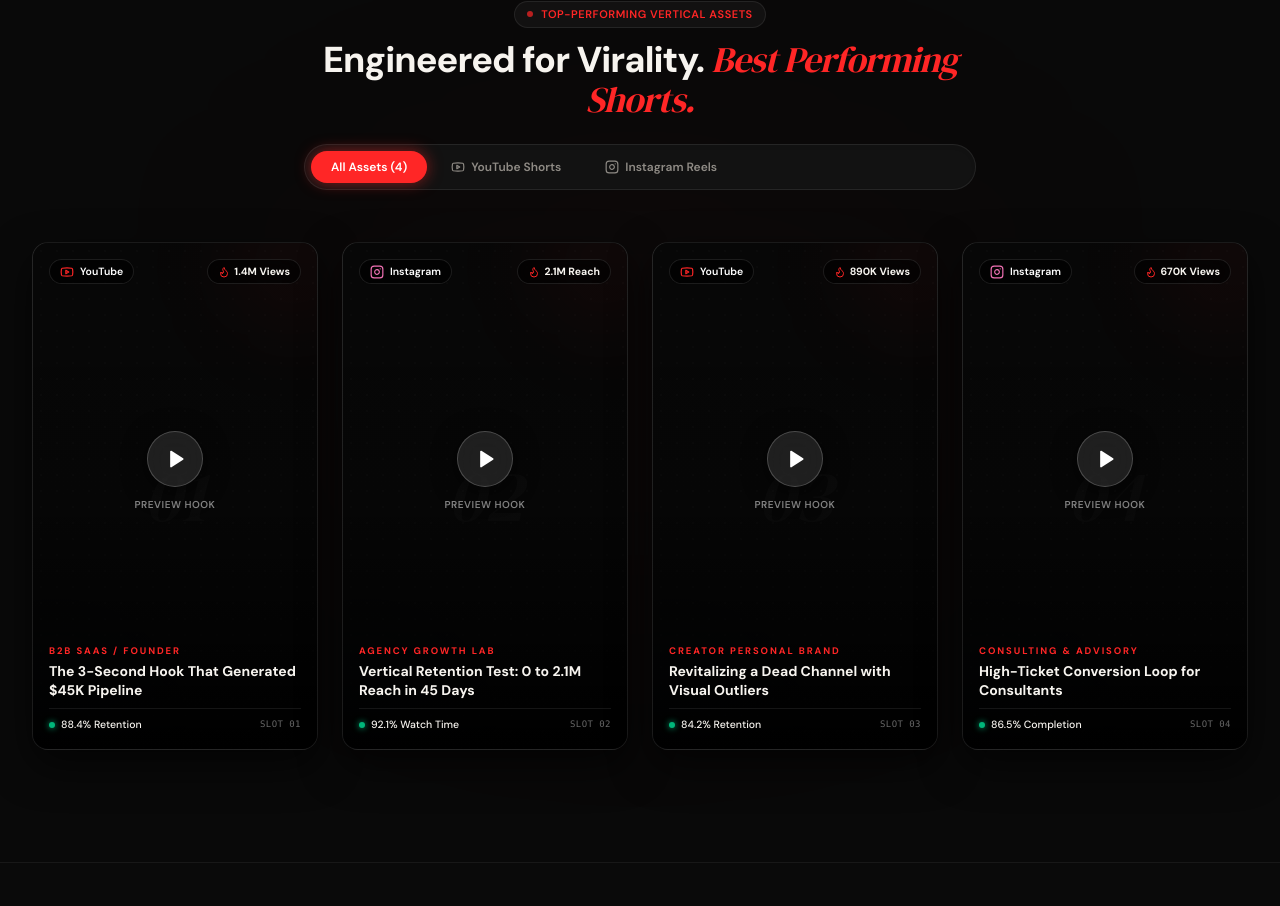
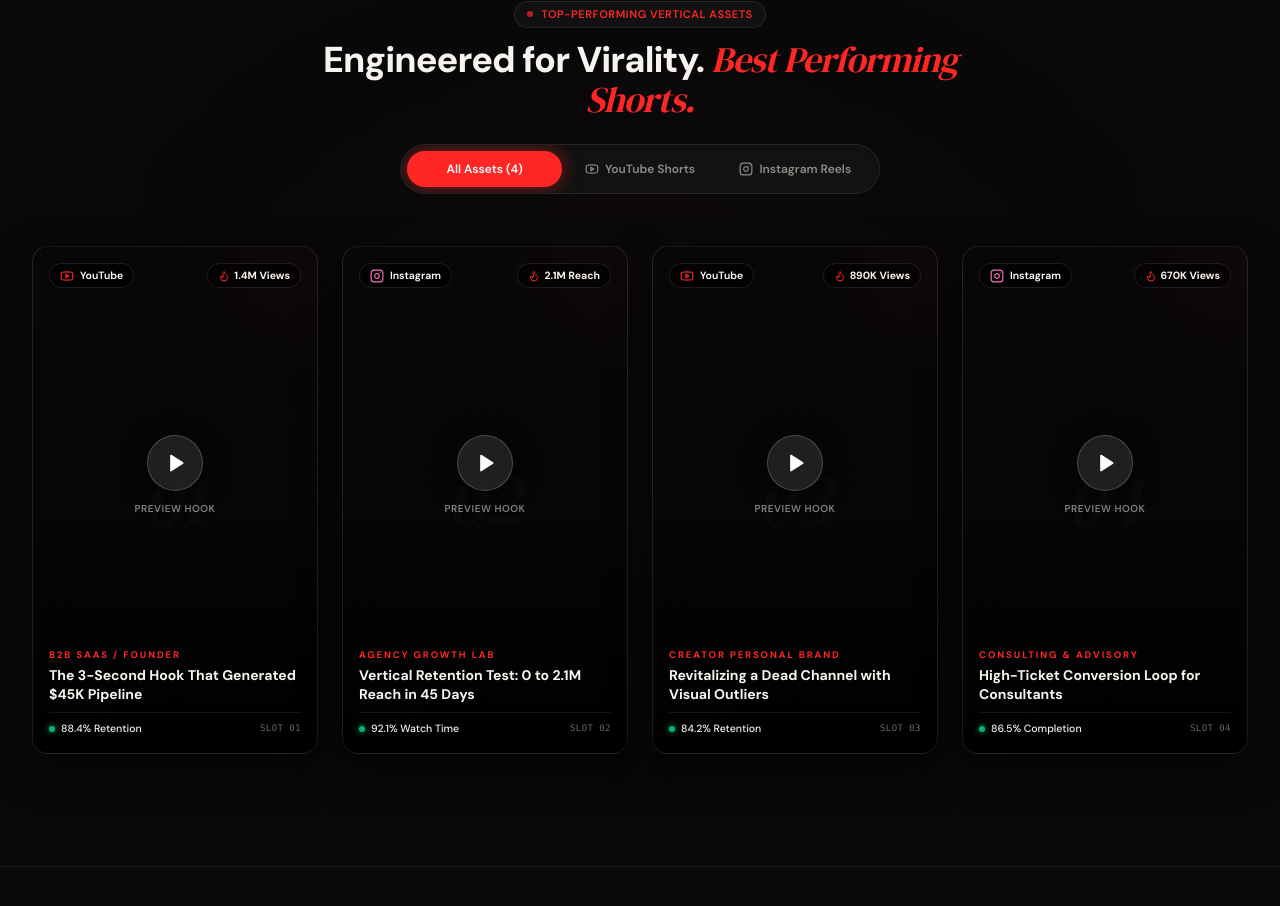
Before and after one commit to RITIKSINGH-DEOS/YouTooGrow, a Next.js app: page / in a window 1280 px wide. Shown: the part 3087-3993 px from the top of the page. Built offline with nearby package versions, Linux system fonts and the light colour scheme.

Commit message:
feat(shorts): implement smooth animated sliding indicator for platform filter tabs

```diff
--- a/src/components/case-studies/case-studies.tsx
+++ b/src/components/case-studies/case-studies.tsx
@@ -80,13 +80,29 @@ export function CaseStudiesSection() {
             </span>
           </h2>
 
-          {/* Platform Filter Tabs */}
-          <div className="mt-5 sm:mt-6 flex items-center p-1 sm:p-1.5 rounded-full bg-[#121212] border border-white/[0.08] gap-1 w-full max-w-[310px] min-[390px]:max-w-[330px] sm:max-w-none sm:w-auto mx-auto justify-between sm:justify-start shadow-inner">
+          {/* Platform Filter Tabs with Smooth Animated Sliding Indicator */}
+          <div className="relative mt-5 sm:mt-6 p-1 sm:p-1.5 rounded-full bg-[#121212] border border-white/[0.08] w-full max-w-[310px] min-[390px]:max-w-[330px] sm:w-[480px] sm:max-w-none mx-auto shadow-inner overflow-hidden">
+            {/* Sliding Red Pill Indicator */}
+            <div
+              className="absolute top-1 sm:top-1.5 bottom-1 sm:bottom-1.5 left-1 sm:left-1.5 w-[calc((100%-8px)/3)] sm:w-[calc((100%-12px)/3)] rounded-full bg-[#ff2626] transition-transform duration-300 ease-out shadow-[0_0_18px_rgba(255,38,38,0.5)] pointer-events-none"
+              style={{
+                transform:
+                  activePlatform === "YouTube"
+                    ? "translateX(100%)"
+                    : activePlatform === "Instagram"
+                    ? "translateX(200%)"
+                    : "translateX(0%)",
+              }}
+              aria-hidden="true"
+            />
+
+            {/* Tab Buttons */}
+            <div className="relative z-10 grid grid-cols-3 w-full">
               <button
                 onClick={() => handlePlatformChange("ALL")}
-              className={`flex-1 sm:flex-initial flex items-center justify-center px-3 sm:px-5 py-2 rounded-full text-[10.5px] min-[360px]:text-[11px] sm:text-xs font-semibold whitespace-nowrap transition-all duration-300 ease-out ${
+                className={`flex items-center justify-center py-2 sm:py-2.5 rounded-full text-[10.5px] min-[360px]:text-[11px] sm:text-xs font-semibold whitespace-nowrap transition-colors duration-200 ${
                   activePlatform === "ALL"
-                  ? "bg-[#ff2626] text-white shadow-[0_0_15px_rgba(255,38,38,0.5)]"
+                    ? "text-white"
                     : "text-[#8f8b85] hover:text-white"
                 }`}
               >
@@ -95,9 +111,9 @@ export function CaseStudiesSection() {
               </button>
               <button
                 onClick={() => handlePlatformChange("YouTube")}
-              className={`flex-1 sm:flex-initial flex items-center justify-center gap-1.5 px-3 sm:px-5 py-2 rounded-full text-[10.5px] min-[360px]:text-[11px] sm:text-xs font-semibold whitespace-nowrap transition-all duration-300 ease-out ${
+                className={`flex items-center justify-center gap-1.5 py-2 sm:py-2.5 rounded-full text-[10.5px] min-[360px]:text-[11px] sm:text-xs font-semibold whitespace-nowrap transition-colors duration-200 ${
                   activePlatform === "YouTube"
-                  ? "bg-[#ff2626] text-white shadow-[0_0_15px_rgba(255,38,38,0.5)]"
+                    ? "text-white"
                     : "text-[#8f8b85] hover:text-white"
                 }`}
               >
@@ -107,9 +123,9 @@ export function CaseStudiesSection() {
               </button>
               <button
                 onClick={() => handlePlatformChange("Instagram")}
-              className={`flex-1 sm:flex-initial flex items-center justify-center gap-1.5 px-3 sm:px-5 py-2 rounded-full text-[10.5px] min-[360px]:text-[11px] sm:text-xs font-semibold whitespace-nowrap transition-all duration-300 ease-out ${
+                className={`flex items-center justify-center gap-1.5 py-2 sm:py-2.5 rounded-full text-[10.5px] min-[360px]:text-[11px] sm:text-xs font-semibold whitespace-nowrap transition-colors duration-200 ${
                   activePlatform === "Instagram"
-                  ? "bg-[#ff2626] text-white shadow-[0_0_15px_rgba(255,38,38,0.5)]"
+                    ? "text-white"
                     : "text-[#8f8b85] hover:text-white"
                 }`}
               >
@@ -117,6 +133,7 @@ export function CaseStudiesSection() {
                 <span className="sm:hidden">Reels</span>
                 <span className="hidden sm:inline">Instagram Reels</span>
               </button>
+            </div>
           </div>
         </div>
 
```
Lines whose indentation alone changed are shown as unchanged.
